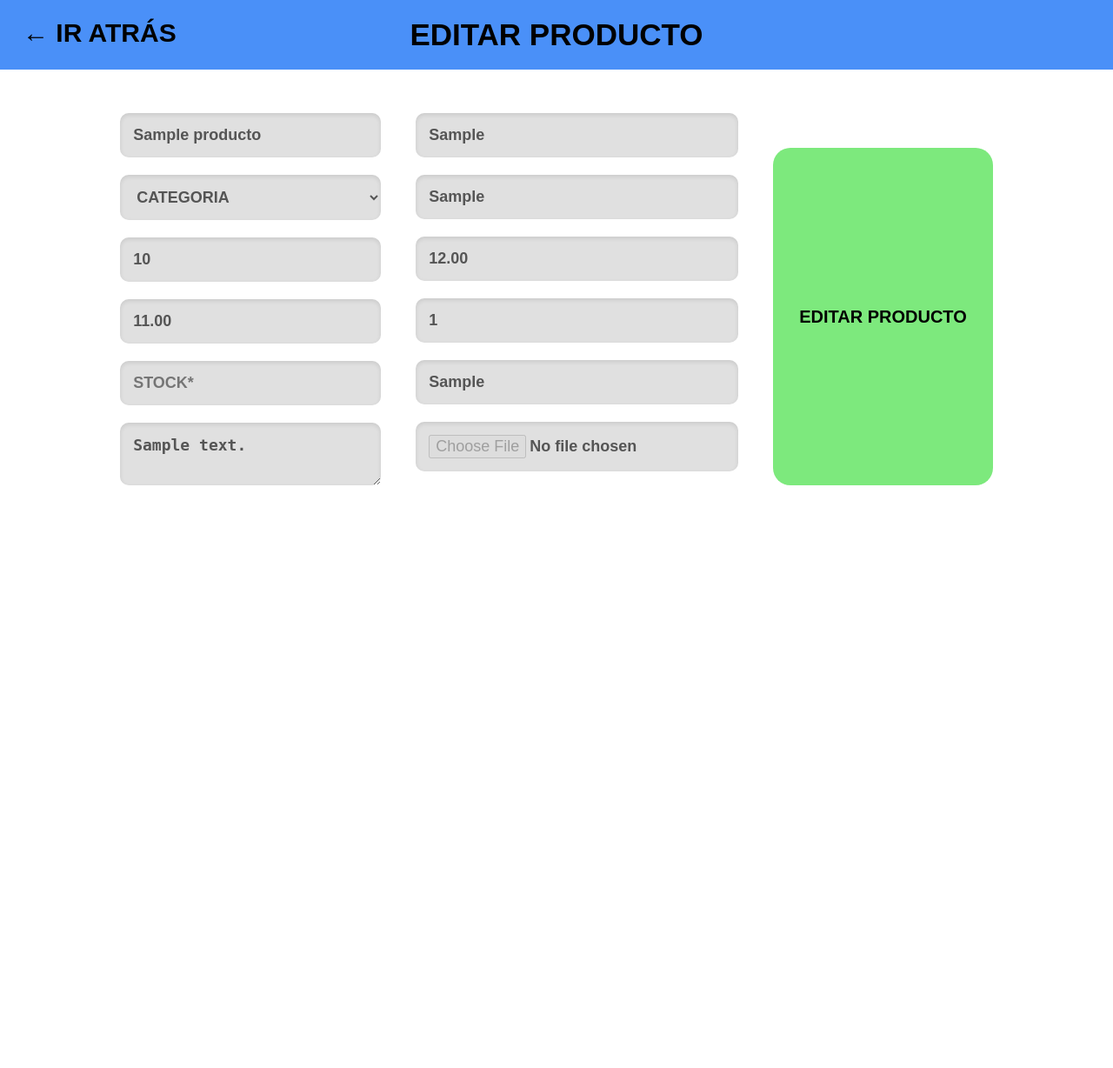
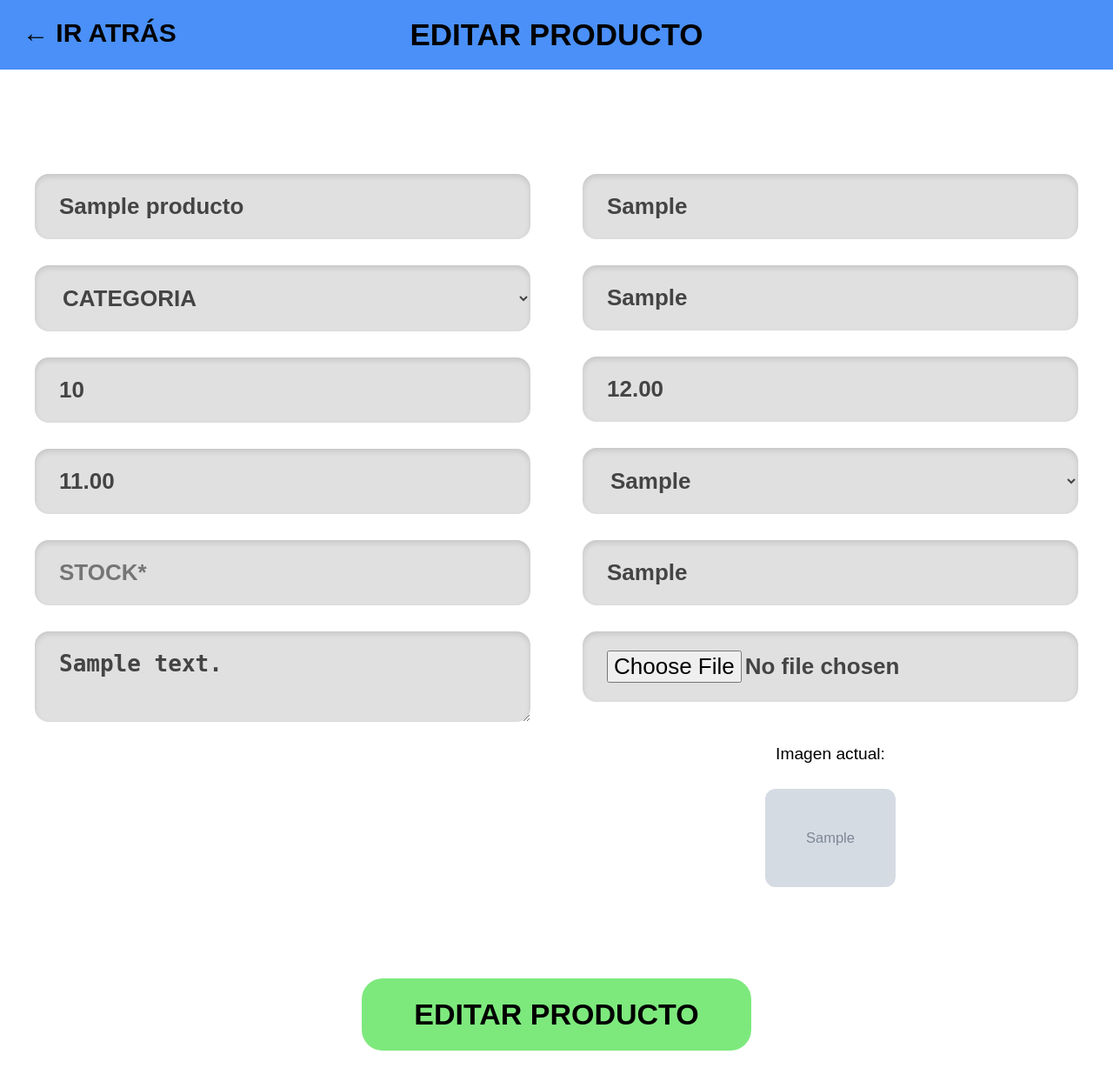
Before and after one commit to CallmeDrift/SIGIC, a Flask app: page /editarproducto/1 in a window 1280 px wide. Shown: the whole page at 87% size. Before the commit the page ends 558 px from the top, so only its background shows below. Run offline with Flask 3, Linux system fonts and the light colour scheme; tables that the repository leaves empty or names only in its code hold one stand-in row (values such as "Sample post"); grey boxes marked "Sample" are stand-in pictures.

Commit message:
imagenes ya funcionan en la BD + añadido limite para venta de acuerdo a inventario + añadido sistema de vueltas

```diff
--- a/app.py
+++ b/app.py
@@ -1,10 +1,12 @@
 from flask import Flask, render_template, request, redirect, flash, session, jsonify
 from database import get_connection
 from decimal import Decimal
+from werkzeug.utils import secure_filename
+import os
 
 # ESTE PROYECTO UTILIZA FLASK, EJECÚTALO CON EL COMANDO PYTHON app.py
 app = Flask(__name__)
-app.secret_key = 'Clave.77'  # Debo recordar cambiar esta clave por una más segura en producción
+app.secret_key = 'Clave.77'
 
 
 # Página principal
@@ -20,7 +22,6 @@ def main():
 @app.route('/admin')
 def admin():
     return render_template('admin.html')
-
 
 @app.route('/login', methods=['GET', 'POST'])
 def login():
@@ -89,7 +90,7 @@ def buscarproducto():
     conn = get_connection()
     cursor = conn.cursor(dictionary=True)
     cursor.execute("""
-        SELECT id, nombre_producto, codigo, precio_venta
+        SELECT id, nombre_producto, codigo, precio_venta, cantidad
         FROM productos
         WHERE cantidad > 0 AND (nombre_producto LIKE %s OR codigo LIKE %s)
         LIMIT 10
@@ -131,40 +132,44 @@ def agregarproducto():
         codigo = request.form['codigo']
         precio_compra = float(request.form['precio_compra'])
         precio_venta = round(precio_compra * 1.2, 2)
-        precio_mayor = round(precio_compra * 1.1, 2)  # (aún no se usa en DB pero ya lo tienes calculado)
         descripcion = request.form.get('descripcion', '')
         presentacion = request.form.get('presentacion', '')
         ubicacion = request.form.get('ubicacion', '')
         stock = int(request.form['cantidad'])
         proveedor = request.form.get('id_proveedor')
 
-        # Insertar producto
-        cursor = conn.cursor()
+        imagen = request.files.get('imagen')
+        nombre_imagen = ''
+
+        if imagen and imagen.filename != '':
+            nombre_imagen = secure_filename(imagen.filename)
+            ruta_guardado = os.path.join('static/imagen', nombre_imagen)
+            imagen.save(ruta_guardado)
+
+        # Insertar en la DB
         cursor.execute("""
             INSERT INTO productos
-            (nombre_producto, codigo, precio_compra, precio_venta, descripcion, presentacion, ubicacion, cantidad, id_proveedor)
-            VALUES (%s, %s, %s, %s, %s, %s, %s, %s, %s)
-        """, (nombre, codigo, precio_compra, precio_venta, descripcion, presentacion, ubicacion, stock, proveedor))
+            (nombre_producto, codigo, precio_compra, precio_venta, descripcion, presentacion, ubicacion, cantidad, id_proveedor, imagen)
+            VALUES (%s, %s, %s, %s, %s, %s, %s, %s, %s, %s)
+        """, (nombre, codigo, precio_compra, precio_venta, descripcion, presentacion, ubicacion, stock, proveedor, nombre_imagen))
 
         conn.commit()
         conn.close()
         return redirect('/gestionproductos')
 
-    # Si es GET, cargar proveedores
+    # GET
     cursor.execute("SELECT id, empresa FROM proveedores")
     proveedores = cursor.fetchall()
     conn.close()
     return render_template('AgregarProducto.html', proveedores=proveedores)
-
 
 @app.route('/editarproducto/<int:id>', methods=['GET', 'POST'])
 def editarproducto(id):
     conn = get_connection()
     cursor = conn.cursor(dictionary=True)
 
-    print("Método:", request.method)
-
     if request.method == 'POST':
+        # 1. Obtener datos del formulario
         nombre_producto = request.form['nombre_producto']
         precio_compra = float(request.form['precio_compra'])
         cantidad = int(request.form['cantidad'])
@@ -173,38 +178,75 @@ def editarproducto(id):
         presentacion = request.form['presentacion']
         ubicacion = request.form['ubicacion']
         id_proveedor = int(request.form['id_proveedor'])
-        precio_venta = precio_compra * 1.2  # Mismo cálculo de antes
+        precio_venta = round(precio_compra * 1.2, 2)
 
+        # 2. Lógica de imagen (reutilizada aquí)
+        imagen = request.files.get('imagen')
+        if imagen and imagen.filename:
+            nombre_imagen = secure_filename(imagen.filename)
+            ruta_guardado = os.path.join('static/imagen', nombre_imagen)
+            imagen.save(ruta_guardado)
+
+            # Actualizar nombre de la imagen en la base de datos
+            cursor.execute("""
+                UPDATE productos
+                SET imagen = %s
+                WHERE id = %s
+            """, (nombre_imagen, id))
+
+        # 3. Actualizar los demás campos
         cursor.execute("""
             UPDATE productos
-            SET nombre_producto=%s, precio_compra=%s, precio_venta=%s, cantidad=%s,
-                descripcion=%s, codigo=%s, presentacion=%s, ubicacion=%s, id_proveedor=%s
+            SET nombre_producto=%s,
+                precio_compra=%s,
+                precio_venta=%s,
+                cantidad=%s,
+                descripcion=%s,
+                codigo=%s,
+                presentacion=%s,
+                ubicacion=%s,
+                id_proveedor=%s
             WHERE id=%s
-        """, (nombre_producto, precio_compra, precio_venta, cantidad,
-              descripcion, codigo, presentacion, ubicacion, id_proveedor, id))
+        """, (
+            nombre_producto,
+            precio_compra,
+            precio_venta,
+            cantidad,
+            descripcion,
+            codigo,
+            presentacion,
+            ubicacion,
+            id_proveedor,
+            id
+        ))
 
         conn.commit()
         conn.close()
         return redirect('/gestionproductos')
 
-    # GET: mostrar datos en el formulario
+    # GET: cargar datos para mostrar en el formulario
     cursor.execute("SELECT * FROM productos WHERE id = %s", (id,))
     producto = cursor.fetchone()
-    conn.close()
-
     if not producto:
+        conn.close()
         return "Producto no encontrado", 404
 
+    # Calcular precios de venta para mostrar en el formulario
     precio_compra = producto["precio_compra"]
     precio_mayor = precio_compra * Decimal('1.1')
     precio_unidad = precio_compra * Decimal('1.2')
 
+    cursor.execute("SELECT id, empresa FROM proveedores")
+    proveedores = cursor.fetchall()
+
     conn.close()
-    return render_template("EditarProducto.html",
-                           producto=producto,
-                           precio_mayor=precio_mayor,
-                           precio_unidad=precio_unidad)
-
+    return render_template(
+        "EditarProducto.html",
+        producto=producto,
+        precio_mayor=precio_mayor,
+        precio_unidad=precio_unidad,
+        proveedores=proveedores
+    )
 
 @app.route('/eliminarproducto/<int:id>', methods=['POST'])
 def eliminar_producto(id):
@@ -298,7 +340,6 @@ def eliminarproveedor(id):
 
     return redirect('/gestionproveedores')
 
-
 @app.route('/gestionclientes')
 def gestion_clientes():
     conn = get_connection()
@@ -380,6 +421,5 @@ def eliminarcliente(id):
     conn.close()
     return redirect('/gestionclientes')
 
-
 if __name__ == '__main__':
     app.run(debug=True)
--- a/templates/AgregarProducto.html
+++ b/templates/AgregarProducto.html
@@ -110,7 +110,7 @@
   </header>
 
   <div class="form-wrapper">
-    <form method="POST" action="/agregarproducto">
+    <form method="POST" action="/agregarproducto" enctype="multipart/form-data">
       <div class="form-col">
         <input type="text" name="nombre_producto" placeholder="NOMBRE PRODUCTO*" required>
 
@@ -141,7 +141,7 @@
         </select>
 
         <input type="text" name="ubicacion" placeholder="UBICACIÓN">
-        <input type="file" accept="image/*" disabled>
+        <input type="file" name="imagen" accept="image/*">
       </div>
 
       <button class="submit-btn" type="submit">AGREGAR PRODUCTO</button>
--- a/templates/EditarProducto.html
+++ b/templates/EditarProducto.html
@@ -8,7 +8,9 @@
     body {
       margin: 0;
       font-family: 'Arial', sans-serif;
-      background: white;
+      background: #ffffff;
+      font-size: 120%;
+      margin-bottom: 20px;
     }
 
     header {
@@ -33,32 +35,43 @@
       cursor: pointer;
     }
 
+    .form-wrapper {
+      width: 100%;
+      display: flex;
+      flex-direction: column;
+      align-items: center;
+      margin-top: 60px;
+    }
+
     form {
       display: flex;
+      flex-wrap: wrap;
       justify-content: center;
-      flex-wrap: wrap;
-      gap: 40px;
-      padding: 50px 20px;
+      gap: 60px;
+      padding: 60px 30px;
+      max-width: 1200px;
+      width: 100%;
     }
 
     .form-col {
       display: flex;
       flex-direction: column;
-      gap: 20px;
-      min-width: 300px;
+      gap: 30px;
+      min-width: 380px;
+      flex: 1;
     }
 
     input,
     select,
     textarea {
-      padding: 15px;
-      font-size: 18px;
+      padding: 22px 28px;
+      font-size: 26px;
       border: none;
-      border-radius: 10px;
-      background-color: #e0e0e0;
-      box-shadow: inset 0 2px 5px rgba(0, 0, 0, 0.1);
+      border-radius: 16px;
+      background: #e0e0e0;
+      box-shadow: inset 0 3px 6px rgba(0, 0, 0, 0.12);
       font-weight: bold;
-      color: #555;
+      color: #444;
     }
 
     textarea {
@@ -66,26 +79,37 @@
     }
 
     .submit-btn {
+      background: #7DE97D;
+      color: #000;
+      font-size: 34px;
+      font-weight: bold;
+      padding: 22px 60px;
+      border: none;
+      border-radius: 24px;
+      cursor: pointer;
+      transition: background-color .3s;
       margin-top: 40px;
-      background-color: #7DE97D;
-      color: black;
-      font-size: 20px;
-      font-weight: bold;
-      padding: 15px 30px;
-      border-radius: 20px;
-      border: none;
-      cursor: pointer;
-      transition: all 0.3s ease;
     }
 
     .submit-btn:hover {
-      background-color: #60d860;
+      background: #60d860;
     }
 
-    .form-wrapper {
+    .form-footer {
       display: flex;
-      flex-direction: column;
-      align-items: center;
+      justify-content: center;
+      width: 100%;
+    }
+
+    .imagen-actual {
+      text-align: center;
+    }
+
+    .imagen-actual img {
+      margin-top: 10px;
+      border-radius: 12px;
+      max-width: 100%;
+      height: auto;
     }
   </style>
 </head>
@@ -97,7 +121,7 @@
   </header>
 
   <div class="form-wrapper">
-    <form method="POST">
+    <form id="editar-form" method="POST" enctype="multipart/form-data">
       <div class="form-col">
         <input type="text" name="nombre_producto" placeholder="NOMBRE PRODUCTO*" required
           value="{{ producto.nombre_producto }}">
@@ -121,14 +145,35 @@
         <input type="text" name="codigo" placeholder="CÓDIGO*" required value="{{ producto.codigo }}">
         <input type="text" name="presentacion" placeholder="PRESENTACIÓN" value="{{ producto.presentacion }}">
         <input type="number" placeholder="VALOR UNT*" disabled value="{{ precio_unidad | round(2) }}">
-        <input type="text" name="id_proveedor" placeholder="PROVEEDOR" value="{{ producto.id_proveedor }}">
+
+        <select name="id_proveedor" required>
+          <option value="">SELECCIONA PROVEEDOR</option>
+          {% for proveedor in proveedores %}
+          <option value="{{ proveedor.id }}" {% if proveedor.id==producto.id_proveedor %}selected{% endif %}>
+            {{ proveedor.empresa }}
+          </option>
+          {% endfor %}
+        </select>
+
         <input type="text" name="ubicacion" placeholder="UBICACIÓN" value="{{ producto.ubicacion }}">
-        <input type="file" accept="image/*" disabled>
+
+        <!-- Subir nueva imagen -->
+        <input type="file" name="imagen" accept="image/*">
+
+        <!-- Imagen actual abajo -->
+        <div class="imagen-actual">
+          {% if producto.imagen %}
+          <p>Imagen actual:</p>
+          <img src="{{ url_for('static', filename='imagen/' + producto.imagen) }}" alt="Imagen actual" width="150">
+          {% endif %}
+        </div>
       </div>
-      <button class="submit-btn" type="submit">EDITAR PRODUCTO</button>
-
     </form>
 
+    <!-- Botón centrado fuera del formulario -->
+    <div class="form-footer">
+      <button class="submit-btn" type="submit" form="editar-form">EDITAR PRODUCTO</button>
+    </div>
   </div>
 </body>
 
--- a/templates/gestionProveedores.html
+++ b/templates/gestionProveedores.html
@@ -93,6 +93,7 @@
 
     .acciones-proveedor {
       display: flex;
+      justify-content: flex-end;
       gap: 10px;
     }
 
```
Also changed, not shown: templates/caja.html (+68 -3 lines), templates/consulta.html (+7 -3 lines), templates/gestionClientes.html (+14 -7 lines), templates/gestionProductos.html (+15 -4 lines), static/imagen/123456.png (added), static/imagen/2024122819144500.jpg (added), static/imagen/descarga.jpg (added), static/imagen/pixil-frame-0_2.png (added).
